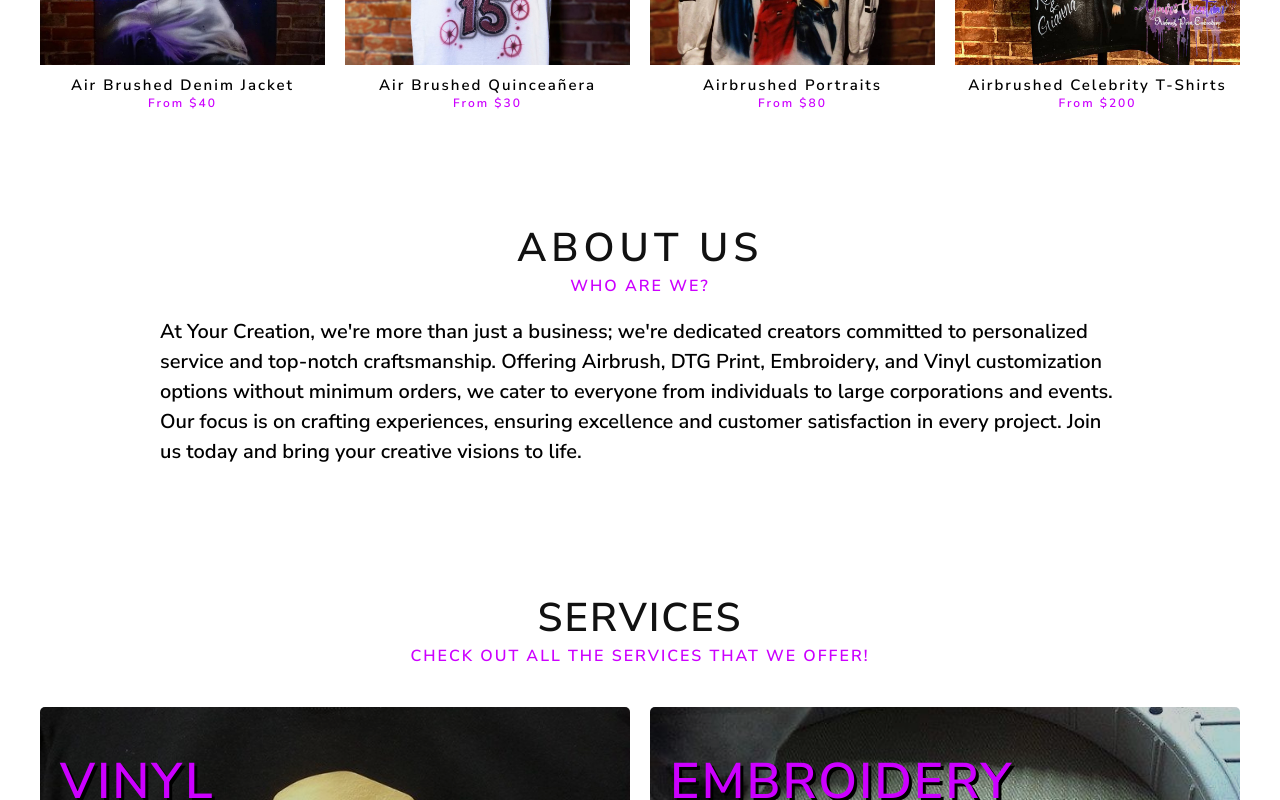
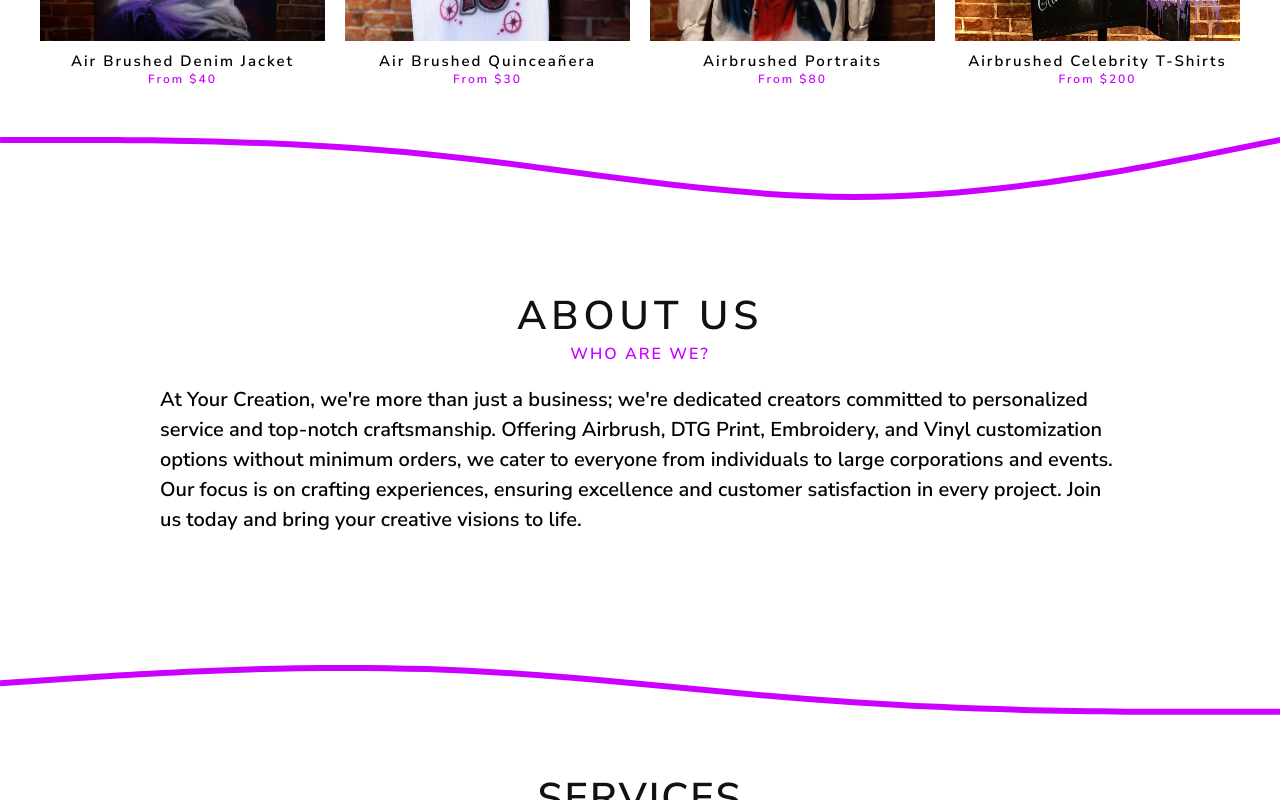
Before and after one commit to GilbertoRod/yourcreation, a React (Create React App) app: page / in a window 1280 px wide. Shown: the part 1520-2320 px from the top of the page. Built offline with nearby package versions, Linux system fonts and the light colour scheme; a web font is replaced by a local one.

Commit message:
UI update

```diff
--- a/src/components/common/Cardv2.css
+++ b/src/components/common/Cardv2.css
@@ -93,10 +93,9 @@
     opacity: 1;
 }
 .card-v2-desc{
-    color: var(--primary-color);
-
+    color: rgb(181, 181, 181);
     font-size: 15px;
-    text-shadow: 1px 1px 12px rgba(255, 255, 255, 0.401);
+    text-shadow: 1px 1px 12px rgba(0, 0, 0, 0.401);
     opacity: 0;
     transition: opacity 1s;
 }
--- a/src/components/common/Navbar.tsx
+++ b/src/components/common/Navbar.tsx
@@ -96,7 +96,7 @@ function Navbar() {
                         </div>
                     </div>
                     <Link to={'/'} onClick={handleSidebar} className='nav-item'>CONTACT US</Link>
-                    <Link to={'/faq'} className='nav-item'>FAQs</Link>
+                    <Link to={'/faq'} onClick={handleSidebar} className='nav-item'>FAQs</Link>
 
                 </div>
             </div>
--- /dev/null
+++ b/src/components/common/WaveDivider.css
@@ -0,0 +1,23 @@
+.wave-page-divider{
+    width: 100%;
+    position: relative;
+
+
+}
+.wave-page-divider-main{
+    position: absolute;
+    top: 3px;
+    height: 100%;
+    width: 100%;
+
+
+
+
+
+}
+.wave-page-divider-cover{
+    height: 100%;
+    width: 100%;
+
+
+}
--- /dev/null
+++ b/src/components/common/WaveDivider.tsx
@@ -0,0 +1,13 @@
+import './WaveDivider.css'
+
+function WaveDivider() {
+  return (
+    <div className='wave-page-divider'>
+        <svg xmlns="http://www.w3.org/2000/svg" className='wave-page-divider-main' viewBox="0 224 1440 96"><path fill="white" fillOpacity="1" d="M0,224L80,224C160,224,320,224,480,240C640,256,800,288,960,288C1120,288,1280,256,1360,240L1440,224L1440,320L1360,320C1280,320,1120,320,960,320C800,320,640,320,480,320C320,320,160,320,80,320L0,320Z"></path></svg>
+        <svg xmlns="http://www.w3.org/2000/svg" className='wave-page-divider-cover' viewBox="0 224 1440 96"><path fill="var(--primary-color)" fillOpacity="1" d="M0,224L80,224C160,224,320,224,480,240C640,256,800,288,960,288C1120,288,1280,256,1360,240L1440,224L1440,320L1360,320C1280,320,1120,320,960,320C800,320,640,320,480,320C320,320,160,320,80,320L0,320Z"></path></svg>
+
+    </div>
+  )
+}
+
+export default WaveDivider
--- /dev/null
+++ b/src/components/common/WaveDivider2.tsx
@@ -0,0 +1,16 @@
+import './WaveDivider.css';
+
+function WaveDivider2() {
+  return (
+    <div className='wave-page-divider'>
+        <svg xmlns="http://www.w3.org/2000/svg" viewBox="0 200 1440 120" className="wave-page-divider-main">
+            <path fill="white" fillOpacity="1" d="M0,224L80,218.7C160,213,320,203,480,208C640,213,800,235,960,245.3C1120,256,1280,256,1360,256L1440,256L1440,320L1360,320C1280,320,1120,320,960,320C800,320,640,320,480,320C320,320,160,320,80,320L0,320Z"></path>
+        </svg>
+        <svg xmlns="http://www.w3.org/2000/svg" viewBox="0 200 1440 120" className="wave-page-divider-cover">
+            <path fill="var(--primary-color)" fillOpacity="1" d="M0,224L80,218.7C160,213,320,203,480,208C640,213,800,235,960,245.3C1120,256,1280,256,1360,256L1440,256L1440,320L1360,320C1280,320,1120,320,960,320C800,320,640,320,480,320C320,320,160,320,80,320L0,320Z"></path>
+        </svg>
+    </div>
+  );
+}
+
+export default WaveDivider2;
--- a/src/pages/Home/components/About.tsx
+++ b/src/pages/Home/components/About.tsx
@@ -1,7 +1,9 @@
 import'../Home.css'
+import WaveDivider from '../../../components/common/WaveDivider'
 function About() {
   return (
     <>
+      <WaveDivider/>
       <div className='about-wrapper'>
           <div className='about-box'>
               <h1 className="home-section-title">ABOUT US</h1>
@@ -11,6 +13,8 @@ function About() {
               </p>
           </div>
       </div>
+
+
     </>
   )
 }
--- a/src/pages/Home/components/Services.tsx
+++ b/src/pages/Home/components/Services.tsx
@@ -6,9 +6,13 @@ import embroidery from '../../../assets/services/embroidery.jpg'
 import airbrush from '../../../assets/services/airbrush.jpg'
 import dtg from '../../../assets/services/dtg.jpg'
 
+import WaveDivider2 from '../../../components/common/WaveDivider2'
+
 
 function Services() {
   return (
+    <>
+      <WaveDivider2/>
       <div className='services-container'>
         <p className='home-section-title'>SERVICES</p>
         <p className='home-section-subtitle'>CHECK OUT ALL THE SERVICES THAT WE OFFER!</p>
@@ -26,6 +30,7 @@ function Services() {
 
 
       </div>
+    </>
   )
 }
 
```
Also changed, not shown: src/assets/logo.png. Lines whose indentation alone changed are shown as unchanged.
